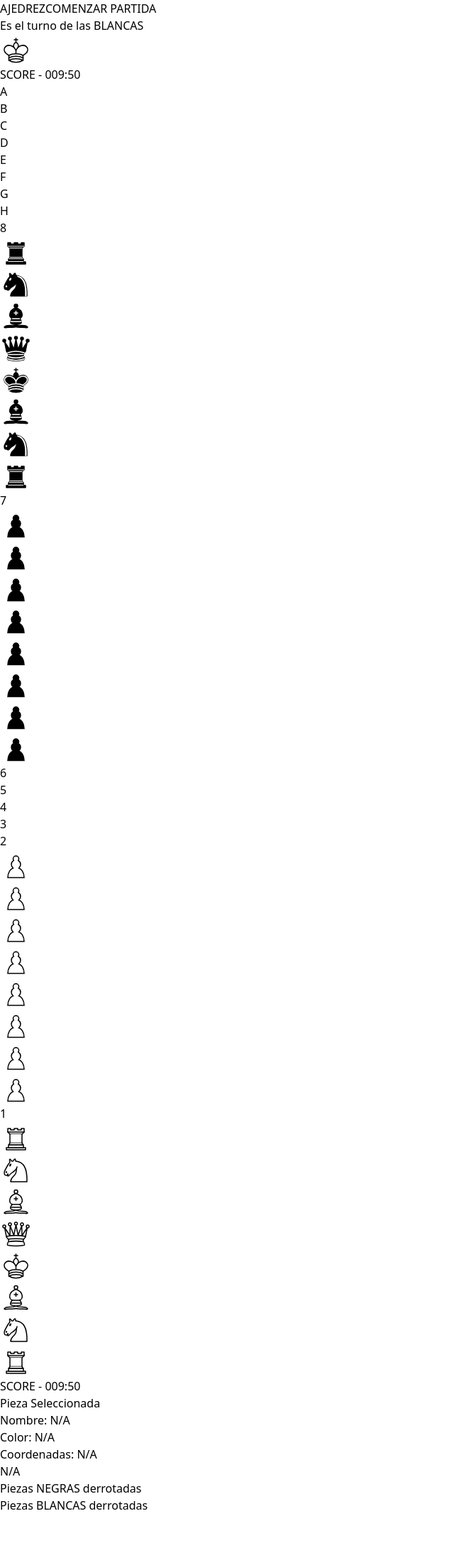
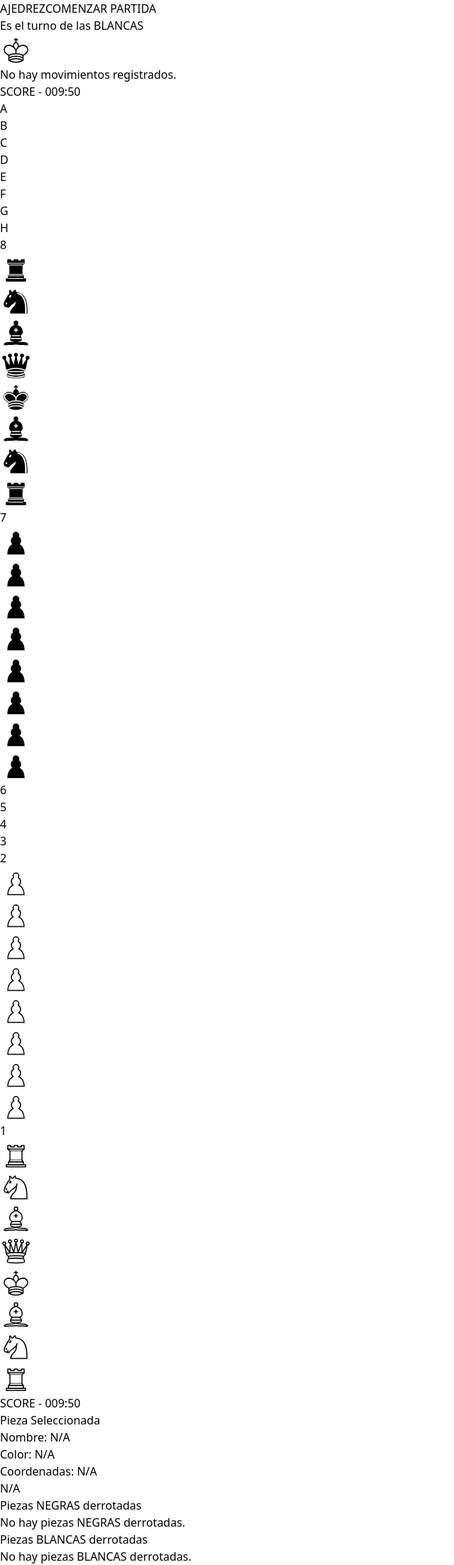
Before and after one commit to edgarguitarist/chess-vite, a React (Vite) app: page / in a window 1280 px wide. Shown: the whole page at 71% size, without its empty margins (0-640 px from the left). Before the commit the page ends 2133 px from the top, so only its background shows below. Built offline with nearby package versions, Linux system fonts and the light colour scheme.

Commit message:
feat: no length message

```diff
--- a/src/components/DefeatedPieces.tsx
+++ b/src/components/DefeatedPieces.tsx
@@ -16,10 +16,16 @@ export default function DefeatedPieces({
           Piezas {color} derrotadas
         </span>
       </div>
-      <div className="grid grid-cols-8 py-4 px-3 place-items-center">
-        {storedDefeatedPieces.map((piece, index) => (
-          <div key={index}>{PIECES[piece.name]}</div>
-        ))}
+      <div className="grid grid-cols-8 py-4 px-3 place-items-center gap-2">
+        {!storedDefeatedPieces.length && (
+          <div className="col-span-8 text-center font-semibold text-lg mt-8">
+            No hay piezas {color} derrotadas.
+          </div>
+        )}
+        {storedDefeatedPieces.length > 0 &&
+          storedDefeatedPieces.map((piece, index) => (
+            <div className="scale-[1.15]" key={index}>{PIECES[piece.name]}</div>
+          ))}
       </div>
     </div>
   );
--- a/src/components/GameHistory.tsx
+++ b/src/components/GameHistory.tsx
@@ -2,16 +2,27 @@ import React from "react";
 import { useGameStore } from "../store/GameStore";
 
 export default function GameHistory() {
-  const {history} = useGameStore() as any;
+  const { history } = useGameStore() as any;
   return (
     <div className="text-2xl font-semibold border-2 rounded border-black overflow-y-scroll h-[70vh]">
       <ul className="w-full text-sm font-medium ">
-        {
+        {!history.length && (
+          <li className="w-full text-center px-4 py-2 bg-gray-200 text-lg">
+            No hay movimientos registrados.
+          </li>
+        )}
+        {history.length > 0 &&
           history.map((item: any, index: number) => {
             const bgColor = index % 2 === 0 ? "bg-gray-200" : "bg-gray-400";
-            return <li key={index} className={["w-full px-4 py-2", bgColor].join(" ")}>{(history?.length - index) + ".- " + item}</li>
-          })
-        }
+            return (
+              <li
+                key={index}
+                className={["w-full px-4 py-2", bgColor].join(" ")}
+              >
+                {history?.length - index + ".- " + item}
+              </li>
+            );
+          })}
       </ul>
     </div>
   );
--- a/src/components/PiecesInfo.tsx
+++ b/src/components/PiecesInfo.tsx
@@ -9,7 +9,7 @@ export default function PiecesInfo() {
   return (
     <div className="grid grid-rows-2 gap-5 grid-max-content p-5 ">
       <SelectedPiece />
-      <div className="grid grid-rows-2 gap-5">
+      <div className="grid grid-min-content gap-5">
         <DefeatedPieces
           color={PLAYERS.BLACK}
           storedDefeatedPieces={black.defeatedPieces}
--- a/src/components/Square.tsx
+++ b/src/components/Square.tsx
@@ -124,6 +124,7 @@ export default function Square({ piece }: Readonly<{ piece: Piece }>) {
       ].join(" ")}
       onClick={() => handleClick()}
       onMouseOver={() => handleHover()}
+      onMouseOut={() => setHoverSquare(null)}
     >
       {currentPiece}
     </div>
```
Also changed, not shown: src/index.css (line endings or trailing spaces).
